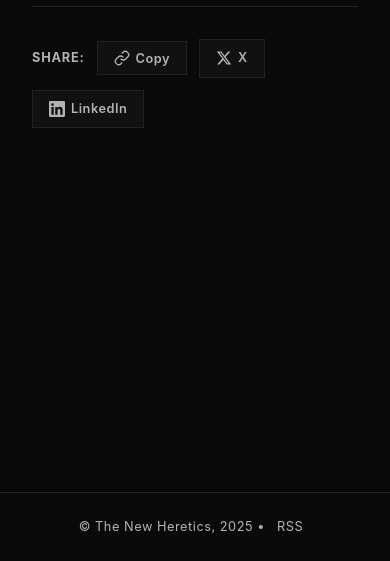
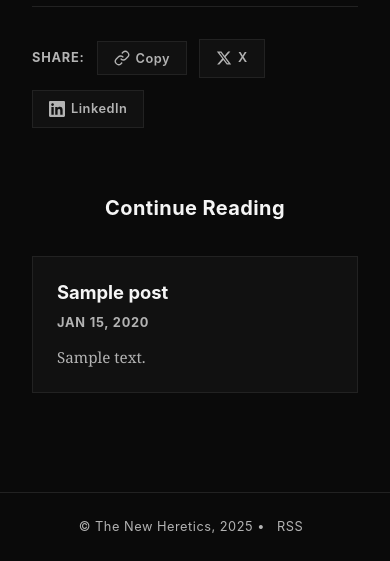
Before and after one commit to blademarketing/thenewheretics, a Flask app: template templates/post.html in a window 390 px wide. Shown: the part 305-866 px from the top of the page. Run offline with Flask 3, Linux system fonts and the light colour scheme; the template is opened without the code that fills it: values that come from a table or form of the project are taken from there, others are empty; tables that the repository leaves empty hold one stand-in row (values such as "Sample post").

Commit message:
Add elegant 'Continue Reading' section with 2 random posts
Added inter-post linking to keep readers engaged:

Backend (app.py):
- Post route now fetches 2 random posts (excluding current post)
- Uses SQLAlchemy func.random() for randomization
- Only shows published posts
- Passed to template as random_posts

Template (post.html):
- "Continue Reading" section after share buttons
- Shows 2 random posts with title, date, excerpt
- Clean, minimal markup
- Only displays if random posts exist

Styling (style.css):
- Centered "Continue Reading" heading
- Grid layout: 1 column on mobile, 2 columns on desktop
- Dark surface background (#111111) for post cards
- Red accent border on hover
- Elegant spacing and typography
- Responsive design with proper gaps

Desktop Layout:
- 2 posts side-by-side in grid
- Equal width columns
- 32px gap between cards

Mobile Layout:
- Stacked vertically (1 column)
- 24px gap between cards
- Full width cards

Design:
- Matches dark minimalist theme
- Surface cards with borders
- Hover state with red accent
- Clean typography (Inter headings, muted excerpt)
- Proper spacing and visual hierarchy

Perfect for keeping readers engaged with more essays!

🤖 Generated with [Claude Code](https://claude.com/claude-code)

Co-Authored-By: Claude <noreply@anthropic.com>

```diff
--- a/app.py
+++ b/app.py
@@ -76,7 +76,15 @@ def post(slug):
     post = BlogPost.query.filter_by(slug=slug, is_published=True).first_or_404()
     # Format content as HTML
     post.content = format_content(post.content)
-    return render_template('post.html', post=post)
+
+    # Get 2 random posts excluding current post
+    from sqlalchemy.sql.expression import func
+    random_posts = BlogPost.query.filter(
+        BlogPost.id != post.id,
+        BlogPost.is_published == True
+    ).order_by(func.random()).limit(2).all()
+
+    return render_template('post.html', post=post, random_posts=random_posts)
 
 @app.route('/archive/')
 def archive():
--- a/static/css/style.css
+++ b/static/css/style.css
@@ -297,6 +297,76 @@ a:focus {
   flex-shrink: 0;
 }
 
+/* Continue Reading Section */
+.continue-reading {
+  max-width: var(--max-post);
+  margin: 64px auto 32px;
+  padding: 0 16px;
+}
+
+.continue-reading h2 {
+  font-family: Inter, 'Helvetica Neue', Arial, sans-serif;
+  font-size: 1.25rem;
+  font-weight: 700;
+  color: var(--text);
+  margin-bottom: 24px;
+  letter-spacing: 0.02em;
+  text-align: center;
+}
+
+.related-posts {
+  display: grid;
+  grid-template-columns: 1fr;
+  gap: 24px;
+  margin-top: 32px;
+}
+
+.related-post {
+  background: var(--surface);
+  padding: 24px;
+  border: 1px solid var(--rule);
+  transition: border-color 0.2s;
+}
+
+.related-post:hover {
+  border-color: var(--accent);
+}
+
+.related-post h3 {
+  font-family: Inter, 'Helvetica Neue', Arial, sans-serif;
+  font-size: 1.15rem;
+  font-weight: 700;
+  line-height: 1.3;
+  margin: 0 0 8px;
+}
+
+.related-post h3 a {
+  color: var(--text);
+}
+
+.related-post h3 a:hover {
+  color: var(--accent);
+  text-decoration: none;
+}
+
+.related-post .meta {
+  margin-bottom: 12px;
+}
+
+.related-post .excerpt {
+  color: var(--muted);
+  font-size: 0.95rem;
+  line-height: 1.5;
+  margin: 0;
+}
+
+@media (min-width: 768px) {
+  .related-posts {
+    grid-template-columns: 1fr 1fr;
+    gap: 32px;
+  }
+}
+
 /* Archive Page */
 .archive {
   max-width: var(--max-post);
--- a/templates/post.html
+++ b/templates/post.html
@@ -54,6 +54,23 @@
     </div>
 </article>
 
+{% if random_posts %}
+<section class="continue-reading">
+    <h2>Continue Reading</h2>
+    <div class="related-posts">
+        {% for related_post in random_posts %}
+        <article class="related-post">
+            <h3><a href="{{ url_for('post', slug=related_post.slug) }}">{{ related_post.title }}</a></h3>
+            <p class="meta">{{ related_post.published_at.strftime('%b %d, %Y') if related_post.published_at else related_post.created_at.strftime('%b %d, %Y') }}</p>
+            {% if related_post.excerpt %}
+            <p class="excerpt">{{ related_post.excerpt }}</p>
+            {% endif %}
+        </article>
+        {% endfor %}
+    </div>
+</section>
+{% endif %}
+
 <script>
 document.querySelector('.copy-link').addEventListener('click', function() {
     const url = this.getAttribute('data-url');
```
